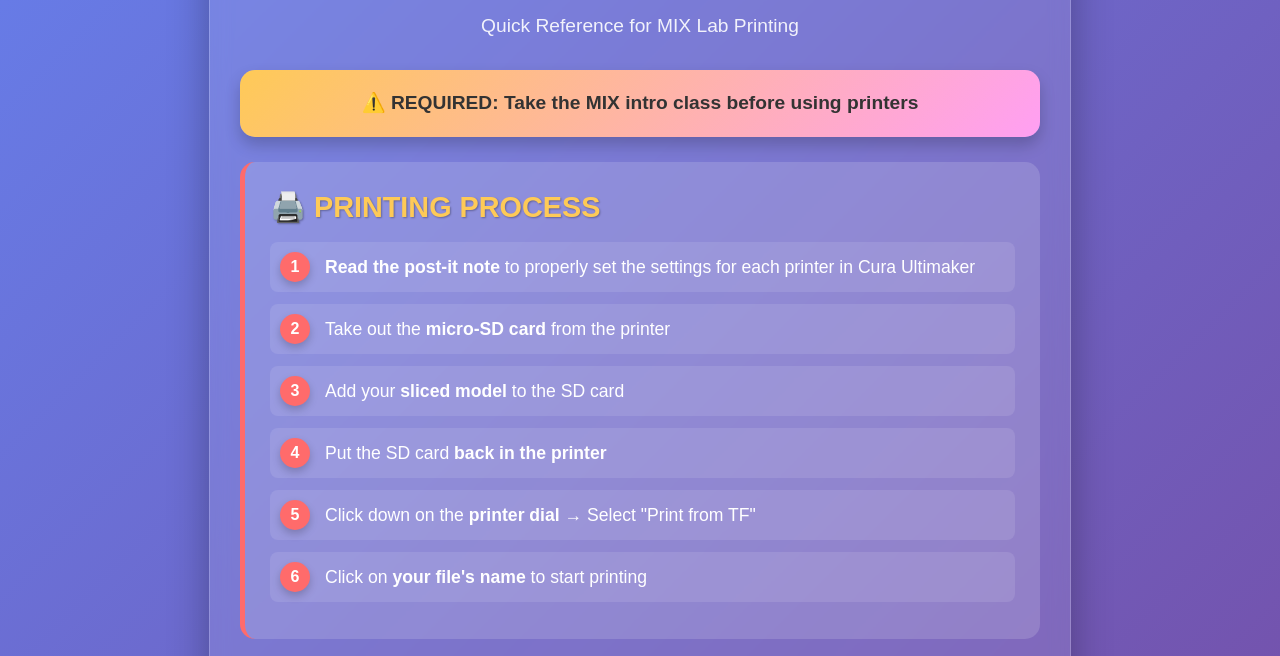
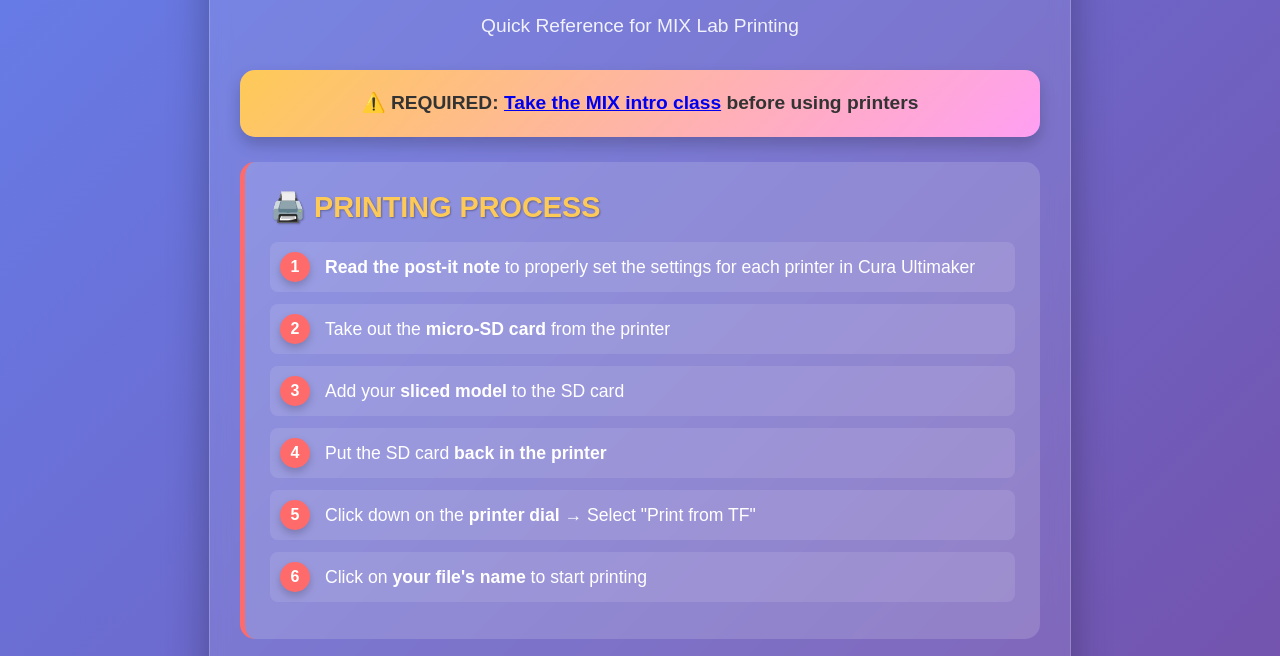
Before and after one commit to jhenley1219/3d-hri-printing-guide, a plain HTML site: page index.html in a window 1280 px wide. Shown: the part 140-796 px from the top of the page. Drawn offline with Linux system fonts and the light colour scheme.

Commit message:
added-link

```diff
--- a/index.html
+++ b/index.html
@@ -149,7 +149,7 @@
         <p class="subtitle">Quick Reference for MIX Lab Printing</p>
 
         <div class="prerequisite">
-            ⚠️ REQUIRED: Take the MIX intro class before using printers
+            ⚠️ REQUIRED: <a href="https://mason360.gmu.edu/mix/rsvp_boot?id=2287293">Take the MIX intro class</a> before using printers
         </div>
 
         <div class="section">
```
